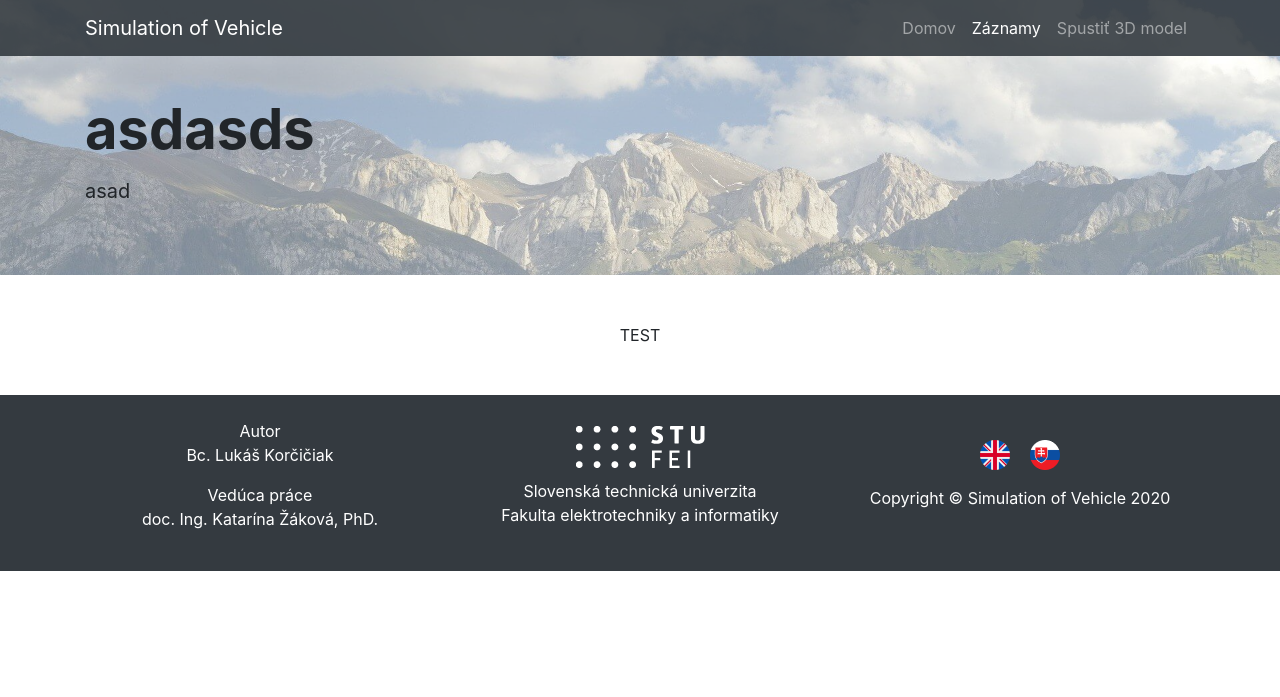
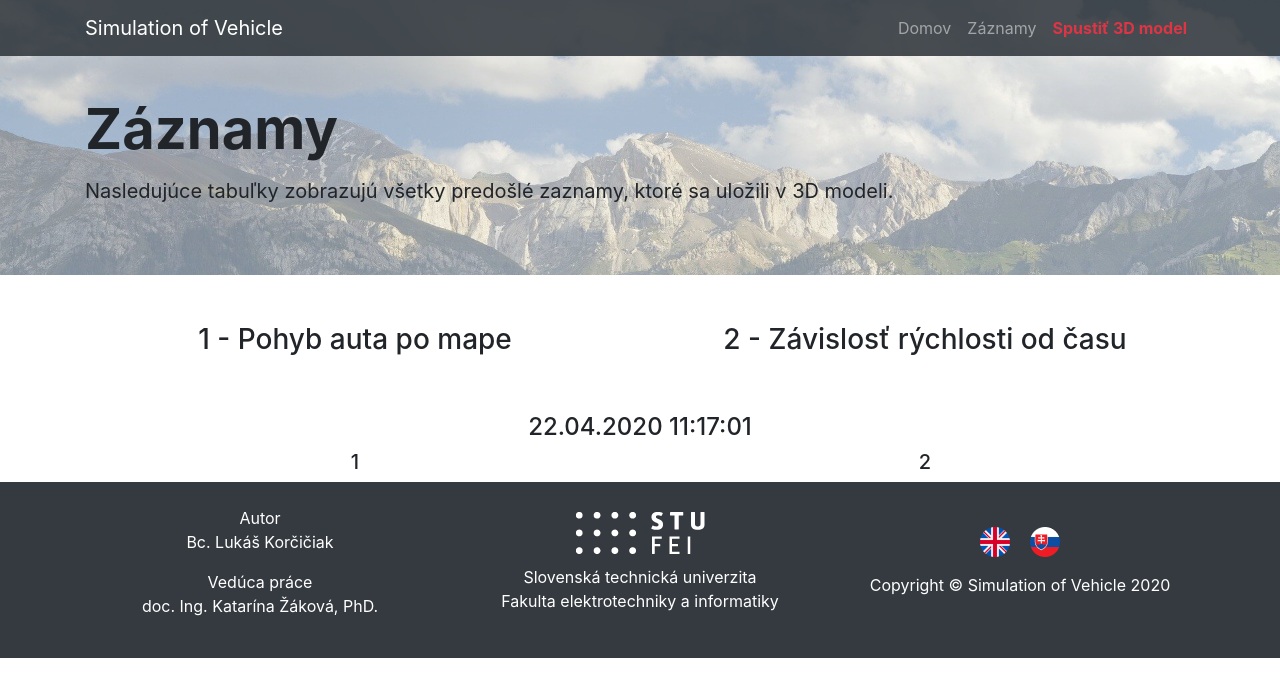
Before and after one commit to LuKor95/VehicleSim, a PHP site: page /record.php in a window 1280 px wide. Shown: the top 697 px of the page. Run offline with PHP 8.4, Linux system fonts and the light colour scheme; some libraries are stand-ins or nearby versions.

Commit message:
graph to records

```diff
--- a/coordinates/output_coords/CAR_20200411190319.json
+++ /dev/null
@@ -1 +0,0 @@
-[{"x":0,"z":322.5},{"x":-0.7,"z":322.5},{"x":-2.61,"z":322.5},{"x":-6.06,"z":322.47},{"x":-10.08,"z":322.26},{"x":-15.920000000000002,"z":321.35},{"x":-21.56,"z":319.38},{"x":-27.940000000000005,"z":314.72},{"x":-32.01,"z":306.88},{"x":-31.91,"z":296.65000000000003},{"x":-27.05,"z":285.92},{"x":-19.45,"z":277.42},{"x":-7.2700000000000005,"z":268.59000000000003},{"x":9.48,"z":259.11},{"x":27.87,"z":250.28},{"x":47.31,"z":246.41000000000003},{"x":66.52,"z":250.05},{"x":84.5,"z":257.84},{"x":102.66,"z":266.05},{"x":121.85999999999999,"z":272.97},{"x":140.74,"z":279.63},{"x":159.94,"z":286.04},{"x":180.51,"z":289.62},{"x":198.36,"z":290.3},{"x":218.45,"z":291.57},{"x":238.81,"z":294.39},{"x":258.93,"z":297.24},{"x":279.1,"z":299.21000000000004},{"x":298.93,"z":300.45},{"x":317.87,"z":301.54},{"x":335.68,"z":300.81},{"x":351.62,"z":296.02000000000004},{"x":363.73,"z":286.39},{"x":369.19,"z":274.96000000000004},{"x":368.62,"z":263.16},{"x":361.71,"z":253.35000000000002},{"x":353.54,"z":249.48999999999998},{"x":345.02,"z":249.39},{"x":339.64,"z":251.2},{"x":335.75,"z":253.48999999999998},{"x":333.89,"z":254.89000000000001},{"x":332.45,"z":256.09},{"x":331.17,"z":257.21},{"x":330.27,"z":258.02},{"x":329.9,"z":258.35},{"x":330.17,"z":258.11},{"x":330.68,"z":257.65},{"x":331.14,"z":257.24},{"x":331.53,"z":256.89},{"x":331.86,"z":256.59},{"x":332.13,"z":256.35},{"x":332.34,"z":256.16},{"x":332.49,"z":256.02},{"x":332.58,"z":255.94},{"x":332.62,"z":255.91000000000003}]
--- a/coordinates/output_coords/CAR_20200413124352.json
+++ /dev/null
@@ -1 +0,0 @@
-[{"x":0,"z":322.5},{"x":-0.43,"z":322.5},{"x":-1.96,"z":322.5},{"x":-4.89,"z":322.5},{"x":-8.88,"z":322.5},{"x":-14.16,"z":322.5},{"x":-20.36,"z":322.5},{"x":-25.259999999999998,"z":322.5},{"x":-33.54,"z":322.5},{"x":-43.09,"z":322.5},{"x":-52.07999999999999,"z":322.5},{"x":-64.15,"z":322.5},{"x":-77.37,"z":322.5},{"x":-91.14,"z":322.48},{"x":-105.86,"z":321.73},{"x":-120.85,"z":319.2},{"x":-135.63,"z":316.15000000000003},{"x":-150.39,"z":313.09000000000003},{"x":-165.07,"z":310.05},{"x":-179.79,"z":307},{"x":-194.5,"z":303.96000000000004},{"x":-209.20000000000002,"z":300.91},{"x":-221.41000000000003,"z":298.39},{"x":-236.24999999999997,"z":295.31},{"x":-250.97,"z":292.27000000000004},{"x":-265.71,"z":289.21000000000004},{"x":-280.37,"z":286.18},{"x":-292.57,"z":283.65000000000003},{"x":-307.66,"z":280.90000000000003},{"x":-322.64,"z":279.3},{"x":-336.42,"z":278.03000000000003},{"x":-347.04,"z":277.05},{"x":-358.85,"z":275.96000000000004},{"x":-369.18,"z":275.01},{"x":-378.33,"z":274.16},{"x":-384.98,"z":273.55},{"x":-392.01,"z":272.90000000000003},{"x":-397.64,"z":272.38},{"x":-401.99999999999994,"z":271.98},{"x":-405.09,"z":271.69},{"x":-406.75,"z":271.54},{"x":-407.6,"z":271.46000000000004},{"x":-407.9,"z":271.43},{"x":-408.13999999999993,"z":271.41},{"x":-408.32,"z":271.40000000000003},{"x":-408.43999999999994,"z":271.39},{"x":-408.5,"z":271.38}]
--- a/css/model.css
+++ b/css/model.css
@@ -22,12 +22,12 @@
 }
 
 .menu-section {
-    height: 10%;
+    height: 8%;
 }
 
 .graph-section {
     width: auto;
-    height: 26%;
+    height: 25%;
 }
 
 .lang-section {
--- /dev/null
+++ b/data.php
@@ -0,0 +1,21 @@
+<?php
+
+$dir = "coordinates/output_coords/";
+
+if (is_dir($dir)){
+    $dataInDirectory = false;
+    $graphData = [];
+    $files = scandir($dir);
+
+    foreach ($files as $fileName){
+        if (strpos($fileName, "GRAPH") !== false){
+            $dataInDirectory = true;
+            $f = file_get_contents($dir.$fileName);
+            $temp_f = json_decode($f, true);
+            array_push($graphData, $temp_f);
+        }
+    }
+    if ($dataInDirectory) {
+        echo json_encode($graphData);
+    }
+}
--- a/index.php
+++ b/index.php
@@ -24,14 +24,14 @@
         </button>
         <div class="collapse navbar-collapse" id="navbarResponsive">
             <ul class="navbar-nav ml-auto">
-                <li class="nav-item active">
+                <li class="nav-item">
                     <a class="nav-link" href="/"><?= $lang['home'] ?></a>
                 </li>
                 <li class="nav-item">
                     <a class="nav-link" href="/record.php"><?= $lang['record'] ?></a>
                 </li>
                 <li class="nav-item">
-                    <a class="nav-link" href="/model.php"><?= $lang['start'] ?></a>
+                    <a class="nav-link text-danger font-weight-bold" href="/model.php"><?= $lang['start'] ?></a>
                 </li>
             </ul>
         </div>
--- a/languages/en.php
+++ b/languages/en.php
@@ -9,6 +9,7 @@
     "type" => "Master thesis",
     "home" => "Home",
     "record" => "Records",
+    "recordsub" => "The following tables show all previous records that were saved in the 3D model.",
     "model" => "3D model",
     "stop" => "Stop",
     "start" => "Run 3D model",
--- a/languages/sk.php
+++ b/languages/sk.php
@@ -9,6 +9,7 @@
     "type" => "Diplomová práca",
     "home" => "Domov",
     "record" => "Záznamy",
+    "recordsub" => "Nasledujúce tabuľky zobrazujú všetky predošlé zaznamy, ktoré sa uložili v 3D modeli.",
     "model" => "3D model",
     "stop" => "Zastaviť",
     "start" => "Spustiť 3D model",
--- /dev/null
+++ b/record.js
@@ -0,0 +1,54 @@
+var records = document.getElementById("records");
+
+var carPlotLayout = {
+    xaxis: {
+        range: [-15, 15]
+    },
+    yaxis: {
+        range: [-5, 5]
+    },
+    margin: {t: 25}
+};
+
+var carSpeedPlotLayout = {
+    margin: {t: 25}
+};
+
+function reformatTime(dateTime) {
+    var dt = dateTime.split('_');
+    var d = dt[0].replace(/-/g, '.');
+    var t = dt[1].replace(/-/g, ':');
+
+    return d + ' ' + t;
+}
+
+function getRecords(setTable) {
+    var xmlhttp = new XMLHttpRequest();
+    xmlhttp.onreadystatechange = function () {
+        if (this.readyState === 4 && this.status === 200) {
+            if (this.responseText) {
+                var jsonData = JSON.parse(this.responseText);
+                setTable(jsonData);
+            }
+        }
+    };
+    xmlhttp.open("GET", "data.php", true);
+    xmlhttp.send();
+}
+
+getRecords(function (data) {
+    data.reverse();
+    data.forEach(function (rec) {
+        var tbl = "<div class='row text-center'>";
+        tbl += "<div class='col-12 h4'>" + reformatTime(rec.time) + "</div>";
+        tbl += "<div class='col-md-6 h5 order-md-1'>1</div>";
+        tbl += "<div id=" + rec.time + " class='col-md-6 h-25 order-md-3'></div>";
+        tbl += "<div class='col-md-6 h5 order-md-2'>2</div>";
+        tbl += "<div id=" + rec.time + '2' + " class='col-md-6 order-md-4'></div>";
+        tbl += "</div>";
+        records.innerHTML += tbl;
+
+        Plotly.newPlot(rec.time, [rec.car], carPlotLayout, {responsive: true});
+        Plotly.newPlot(rec.time + '2', [rec.speed], carSpeedPlotLayout, {responsive: true});
+    });
+});
--- a/record.php
+++ b/record.php
@@ -13,6 +13,8 @@
     <link rel="stylesheet" type="text/css" href="css/style.css">
     <link rel="icon" type="image/png" href="favicon.png">
 
+    <script src="graph/plotly-latest.min.js"></script>
+
 </head>
 <body>
 <nav class="navbar navbar-expand-lg navbar-dark bg-transparent-9 fixed-top">
@@ -27,11 +29,11 @@
                 <li class="nav-item">
                     <a class="nav-link" href="/"><?= $lang['home'] ?></a>
                 </li>
-                <li class="nav-item active">
+                <li class="nav-item">
                     <a class="nav-link" href="/record.php"><?= $lang['record'] ?></a>
                 </li>
                 <li class="nav-item">
-                    <a class="nav-link" href="/model.php"><?= $lang['start'] ?></a>
+                    <a class="nav-link text-danger font-weight-bold" href="/model.php"><?= $lang['start'] ?></a>
                 </li>
             </ul>
         </div>
@@ -42,18 +44,17 @@
     <div class="container h-100">
         <div class="row h-100 align-items-center">
             <div class="col-lg-12">
-                <h1 class="display-4 font-weight-bold mt-5 mb-3">asdasds</h1>
-                <p class="h5 font-weight-normal mb-4">asad</p>
+                <h1 class="display-4 font-weight-bold mt-5 mb-3"><?= $lang['record'] ?></h1>
+                <p class="h5 font-weight-normal mb-4"><?= $lang['recordsub'] ?></p>
             </div>
         </div>
     </div>
 </header>
 
-<div class="container">
-    <div class="row">
-        <div class="col-12 text-center pb-5">
-            TEST
-        </div>
+<div id="records" class="container">
+    <div class="row text-center pb-5">
+        <div class="col-md-6 h3">1 - <?= $lang['graph1'] ?></div>
+        <div class="col-md-6 h3">2 - <?= $lang['graph2'] ?></div>
     </div>
 </div>
 
@@ -71,8 +72,8 @@
             </div>
             <div class="col-md-4">
                 <div class="pb-3">
-                    <a href="/index.php?lang=en"><img src="img/en.png" class="img-fluid pr-3" alt="EN"></a>
-                    <a href="/index.php?lang=sk"><img src="img/sk.png" class="img-fluid" alt="SK"></a>
+                    <a href="/record.php?lang=en"><img src="img/en.png" class="img-fluid pr-3" alt="EN"></a>
+                    <a href="/record.php?lang=sk"><img src="img/sk.png" class="img-fluid" alt="SK"></a>
                 </div>
                 <p>Copyright &copy; Simulation of Vehicle 2020</p>
             </div>
@@ -82,6 +83,7 @@
 
 <script src="vendor/jquery/jquery.min.js"></script>
 <script src="vendor/bootstrap/js/bootstrap.bundle.min.js"></script>
+<script src="record.js"></script>
 
 </body>
 </html>
```
Also changed, not shown: coordinates/output_coords/CAR_SPEED_20200411190319.json (deleted, +0 -1 lines), coordinates/output_coords/CAR_SPEED_20200413124352.json (deleted, +0 -1 lines), coordinates/output_coords/COORD_22-04-2020_09-43-17.json (added, +1 -0 lines), coordinates/output_coords/COORD_22-04-2020_09-43-51.json (added, +1 -0 lines), coordinates/output_coords/COORD_22-04-2020_11-17-01.json (added, +1 -0 lines), coordinates/output_coords/GRAPH_22-04-2020_09-43-17.json (added, +1 -0 lines), coordinates/output_coords/GRAPH_22-04-2020_09-43-51.json (added, +1 -0 lines), coordinates/output_coords/GRAPH_22-04-2020_11-17-01.json (added, +1 -0 lines), coords.php (+16 -7 lines), script.js (+5 -21 lines), vendor/bootstrap/js/bootstrap.bundle.min.js.
